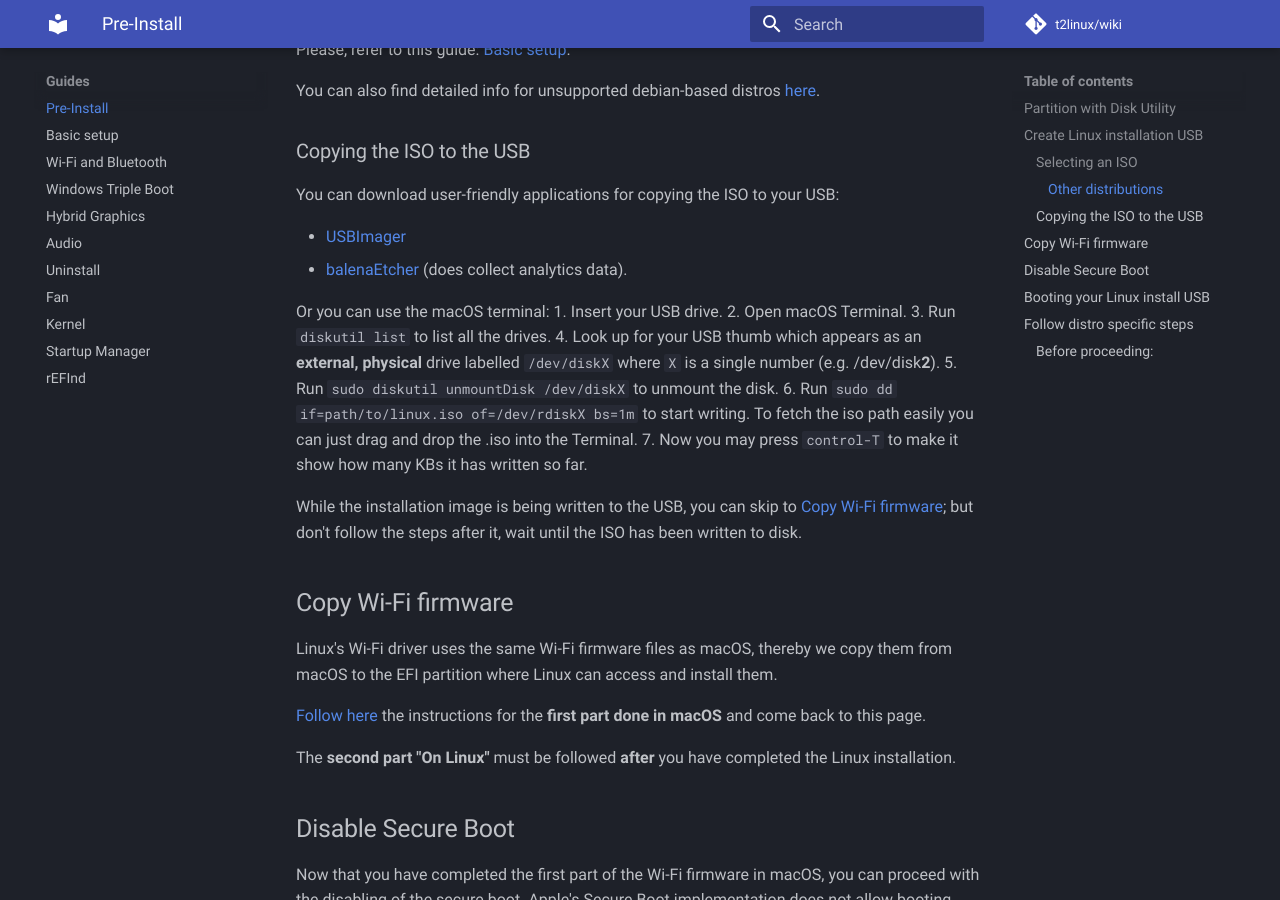
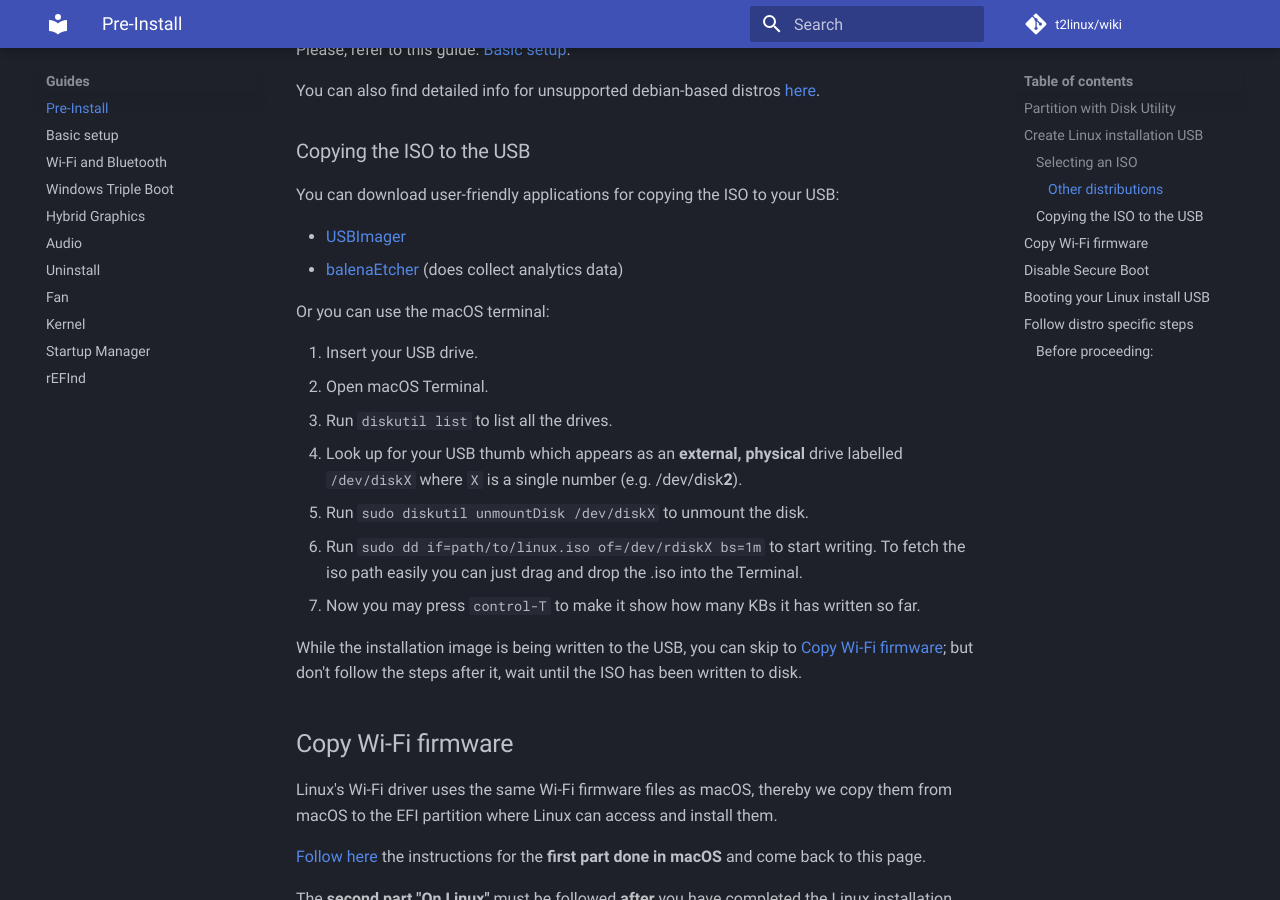
Before and after one commit to t2linux/wiki, an MkDocs documentation site: the page built from docs/guides/preinstall.md, in a window 1280 px wide and 900 px high, scrolled down 1728 px. Built offline with MkDocs 1.6.1 and Material for MkDocs 9.7.7, drawn with Linux system fonts in a browser that asks for light colours; comment, search, counter and statistics services are not loaded.

```diff
--- a/docs/guides/preinstall.md
+++ b/docs/guides/preinstall.md
@@ -52,9 +52,10 @@ You can also find detailed info for unsupported debian-based distros [here](http
 You can download user-friendly applications for copying the ISO to your USB:
 
 - [USBImager](https://gitlab.com/bztsrc/usbimager/)
-- [balenaEtcher](https://www.balena.io/etcher/) (does collect analytics data).
+- [balenaEtcher](https://www.balena.io/etcher/) (does collect analytics data)
 
 Or you can use the macOS terminal:
+
 1. Insert your USB drive.
 2. Open macOS Terminal.
 3. Run `diskutil list` to list all the drives.
@@ -86,8 +87,8 @@ We need to disable it:
 5. Now, from the menu bar choose Utilities > Startup Security Utility
 6. Enter again the password
 7. Once in Startup Security Utility:
-   * set Secure Boot to **No Security**
-   * set Allow Boot  Media to **Allow booting from external or removable media**
+   - set Secure Boot to **No Security**
+   - set Allow Boot  Media to **Allow booting from external or removable media**
 
 Now you are able to boot from a Linux install ISO.
 
```
